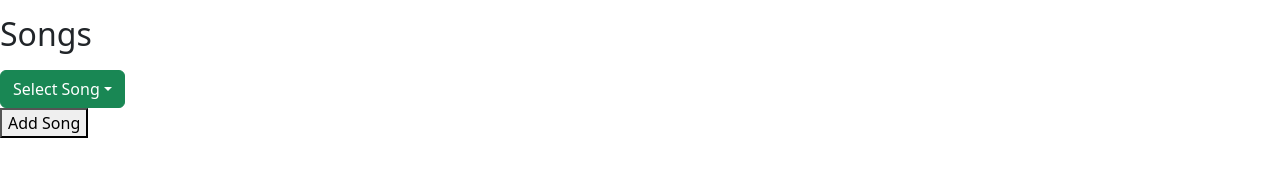
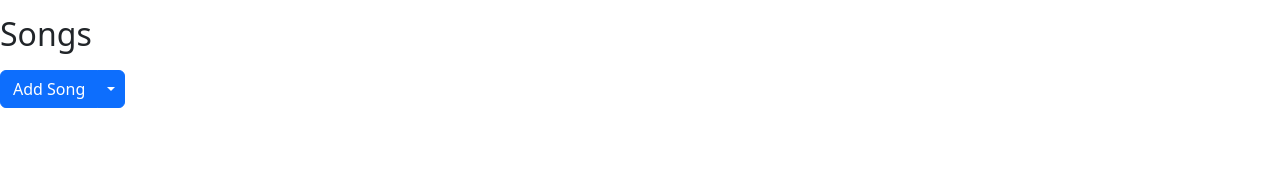
Before and after one commit to jester-ronin/music-app, a React (Create React App) app: page /playlist/0 in a window 1280 px wide. Shown: the part 461-638 px from the top of the page. Built offline with nearby package versions, Linux system fonts and the light colour scheme.

Commit message:
Replaced the button and dropdown with a SplitButton

```diff
--- a/src/components/PlaylistDetail.js
+++ b/src/components/PlaylistDetail.js
@@ -1,11 +1,12 @@
+import React from 'react';
 import { useParams } from "react-router-dom";
 import { useSelector, useDispatch } from 'react-redux';
 import { useState } from "react";
 import { selectPlaylistById } from '../Redusers/playlistReducer';
 import { addSongToPlaylist, removeSongFromPlaylist } from "../Redusers/playlistActions";
 import SongsList from "./SongsList";
-import { Dropdown } from 'react-bootstrap';
-import { selectSongs } from '../Redusers/songReducer';
+import { SplitButton, Dropdown } from 'react-bootstrap'; // Импорт компонентов SplitButton и Dropdown из Bootstrap
+import { selectSongs } from '../Redusers/songReducer'; // импортируйте selectSongs из вашего редюсера
 
 function PlaylistDetail() {
   const { id } = useParams();
@@ -35,25 +36,21 @@ function PlaylistDetail() {
           <p>Description: {playlist.description}</p>
           <SongsList songs={playlist.songs} onRemoveSong={handleRemoveSong} />
 
-          <Dropdown>
-            <Dropdown.Toggle variant="success" id="dropdown-basic">
-              Select Song
-            </Dropdown.Toggle>
-
-            <Dropdown.Menu>
+          <SplitButton
+            title={selectedSong ? `Add: ${selectedSong.artist} - ${selectedSong.title}` : "Add Song"}
+            variant="primary"
+            onClick={() => handleAddSong(selectedSong)}
+            id="split-button-dropdown"
+          >
             {songs.map((song) => (
               <Dropdown.Item
                 key={song.id}
                 onClick={() => setSelectedSong(song)}
               >
-                  {song.artist + " - "}
-                  {song.title}
+                {song.artist + " - " + song.title}
               </Dropdown.Item>
             ))}
-            </Dropdown.Menu>
-          </Dropdown>
-
-          <button onClick={handleAddSong}>Add Song</button>
+          </SplitButton>
         </div>
       ) : (
         <p>Playlist not found</p>
```
Lines whose indentation alone changed are shown as unchanged.
